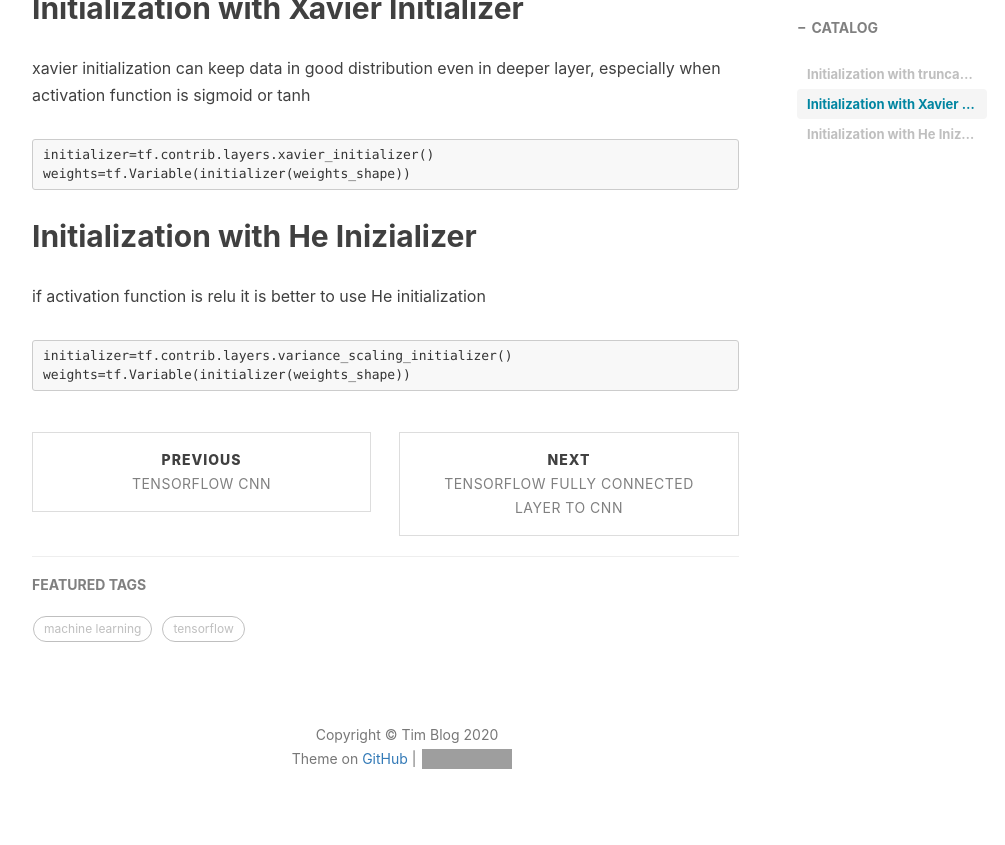
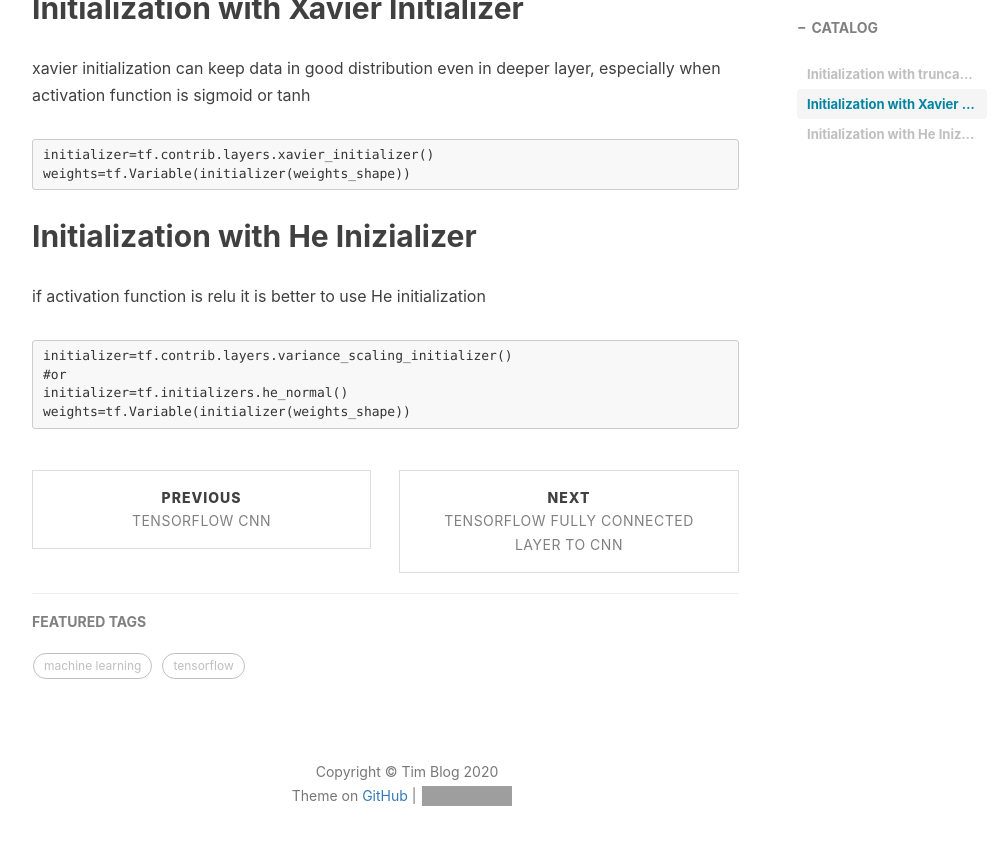
Before and after one commit to neverset123/YWHome, a Jekyll site: the page built from _posts/2020-04-04-TensorFlow Initialization.md, in a window 1280 px wide and 900 px high, scrolled down 988 px. Shown: the top 845 px of the window, without its empty margins (233-1238 px from the left). Built offline with Jekyll 4.4.1, drawn with Linux system fonts in a browser that asks for light colours; nearby versions of some CDN libraries; comment, search, counter and statistics services are not loaded; grey boxes are pictures that could not be loaded.

Commit message:
updated BN and Initialization

```diff
--- a/_posts/2020-04-04-TensorFlow Initialization.md
+++ b/_posts/2020-04-04-TensorFlow Initialization.md
@@ -37,4 +37,6 @@ xavier initialization can keep data in good distribution even in deeper layer, e
 if activation function is relu it is better to use He initialization
 
     initializer=tf.contrib.layers.variance_scaling_initializer()
+    #or
+    initializer=tf.initializers.he_normal()
     weights=tf.Variable(initializer(weights_shape))
```
Also changed, not shown: _posts/2020-04-03-TensorFlow batch normalization.md (+13 -4 lines).
